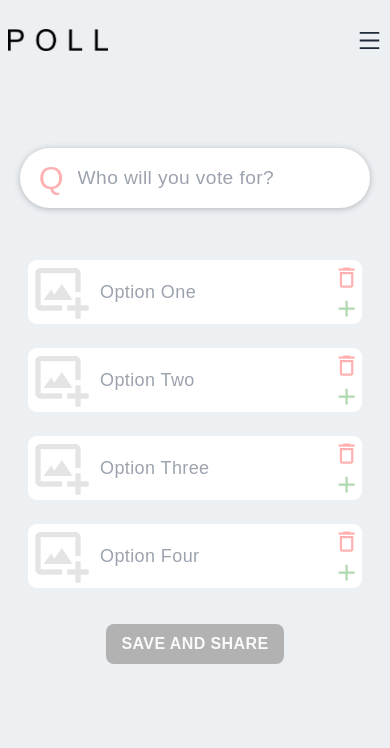
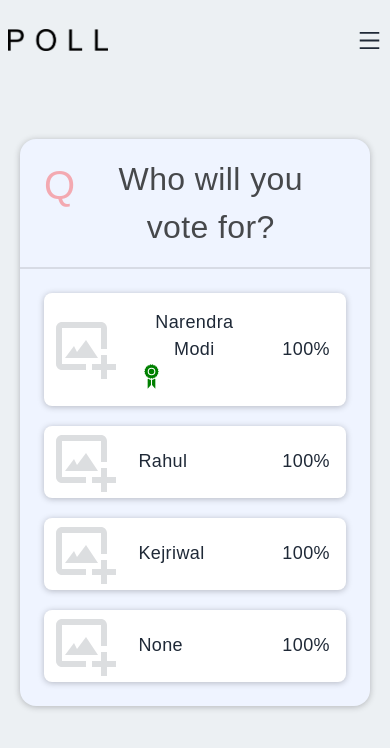
Before and after one commit to ankit-programmer/rt-poll-ui, a Next.js app: page / in a window 390 px wide. Shown: the top 748 px of the page. Built offline with nearby package versions, Linux system fonts and the light colour scheme.

Commit message:
View Poll Component Complete

```diff
--- /dev/null
+++ b/components/ViewPoll/ViewPoll.module.css
@@ -0,0 +1,150 @@
+.QuestionContainer {
+    display: grid;
+    grid-template-columns: auto 1fr;
+    margin-inline: 24px;
+    margin-block: 16px;
+}
+
+.QuestionText {
+    color: black;
+    opacity: 70%;
+    font-size: large;
+    display: flex;
+    justify-content: flex-start;
+    flex-wrap: wrap;
+    align-items: center;
+    flex-direction: row;
+    align-content: center;
+    margin-inline: 16px;
+/*
+    background-color: white;
+    width: 100%;
+
+    padding: 16px;
+    border-radius: 2em;
+    padding-left: 3em;
+    padding-right: 1.5em;
+    box-shadow: 10px; */
+    font-size: 2rem;
+    /* margin-bottom: 32px; */
+    outline: 0;
+  }
+  .QuestionIcon {
+
+    font-size: 2.5rem;
+    color: red;
+    opacity: 30%;
+    cursor: default;
+  }
+
+  .Divider {
+    border: solid black 1px;
+    opacity: 10%;
+  }
+  .PollContainer {
+  position: relative;
+  background-color: rgb(239, 244, 255);
+  border-radius: 1rem;
+    width: 100%;
+    max-width: 800px;
+    box-shadow: 0 1px 6px 0 rgba(32, 33, 36, 0.28);
+  }
+  .OptionContainer {
+    display: grid;
+    grid-gap: 1.25rem;
+    margin: 24px;
+    /* padding-inline: 1rem; */
+    justify-items: center;
+    /* grid-template-columns: repeat(auto-fill,50%); */
+    grid-template-columns: repeat(auto-fit, minmax(350px, 1fr));
+
+  }
+  .Option {
+    background-color: white;
+    position: relative;
+    width: 100%;
+    /* height: 5rem; */
+    display: grid;
+    border-radius: 0.5rem;
+    grid-template-columns: auto 1fr auto;
+    box-shadow: 0 1px 6px 0 rgba(32, 33, 36, 0.28);
+    cursor: pointer;
+  }
+  .OptionIcon {
+    /* width: max-content;
+    opacity: 10%;
+    color: black;
+    cursor: pointer; */
+    font-size: large;
+    display: flex;
+    justify-content: flex-start;
+    flex-wrap: wrap;
+    align-items: center;
+    flex-direction: row;
+    align-content: center;
+    opacity: 15%;
+    padding-left: 0.4rem;
+  }
+  .OptionText {
+    font-size: large;
+    display: flex;
+    justify-content: flex-start;
+    flex-wrap: wrap;
+    align-items: center;
+    flex-direction: row;
+    align-content: center;
+    padding: 1rem;
+    padding-left: 1rem;
+  }
+
+  .OptionStat {
+    font-size: large;
+    font-size: large;
+    display: flex;
+    justify-content: flex-end;
+    flex-wrap: wrap;
+    align-items: center;
+    flex-direction: row;
+    align-content: center;
+    padding: 1rem;
+  }
+
+  @media screen and (max-width: 480px) {
+      .OptionInput {
+          min-width: 200px;
+      }
+      .OptionContainer {
+          grid-template-columns: repeat(auto-fit, minmax(200px, 1fr));
+      }
+  }
+
+  .ActionContainer {
+    position: absolute;
+    display: grid;
+    right: 0;
+    bottom: 0%;
+    margin-top: 20px;
+    margin-right: 8px;
+    justify-items: center;
+  }
+  .OptionActionButton {
+    margin: 2px;
+    color: red;
+    opacity: 30%;
+    cursor: pointer;
+  }
+
+  .ActionButton {
+    text-transform: uppercase;
+    padding: 0.5rem;
+    margin: 2rem;
+    padding-inline: 1rem;
+    border-radius: 0.5rem;
+    background-color: rgb(178, 178, 178);
+    opacity: 100%;
+    color: rgba(255, 255, 255, 0.932);
+    font-weight: bold;
+  }
+  .ActionButton:hover {
+    background-color: rgb(255, 164, 164);
+  }
--- /dev/null
+++ b/components/ViewPoll/ViewPoll.tsx
@@ -0,0 +1,84 @@
+import React, { useEffect, useRef, useState } from 'react'
+import styles from './ViewPoll.module.css';
+
+import { BiImageAdd } from 'react-icons/bi';
+import { GiAchievement } from 'react-icons/gi';
+import { BsPlus, BsPlusCircle, BsPlusCircleDotted } from 'react-icons/bs';
+import { MdAdd, MdDeleteOutline } from 'react-icons/md';
+const ViewPoll = () => {
+    const question = "Who will you vote for? ";
+    const options = ["Narendra Modi", "Rahul", "Kejriwal", "None"];
+    let placeholders = ["Who will you vote for?", "Who will win FIFA WC 2022?", "Who will win this T20 World Cup?", "Where should we go for vacation?"];
+    let [placeholder, setPlaceholder] = useState("");
+    const quesRef: any = useRef(null);
+    useEffect(() => {
+        if (quesRef.current) {
+            quesRef?.current?.focus();
+        }
+        (async () => {
+            while (placeholders.length) {
+                let ph = placeholders.shift();
+                placeholders.push(ph || "");
+                let sent = "";
+                let words = ph?.split(" ") || [];
+                for (const word of words) {
+                    sent += `${word} `;
+                    setPlaceholder(sent);
+                    await dummyWait(300);
+                }
+                await dummyWait(5000);
+
+            }
+
+        })();
+    }, [])
+    return (
+        <div className='w-full h-screen text-center'>
+            <div className='max-w-[1240px] w-full h-full mx-auto p-5 flex justify-center items-center'>
+
+                <form className={styles.PollContainer}>
+
+                    <div className={styles.QuestionContainer}>
+
+                    <div className={styles.QuestionIcon}>Q</div>
+                    <div className={styles.QuestionText}>{question}</div>
+                    {/* <input ref={quesRef} autoFocus className={styles.QuestionInput} type="text" id='question' placeholder={placeholder} ></input> */}
+
+                    </div>
+                    <div className={styles.Divider}></div>
+                    <div className={styles.OptionContainer}>
+                        {
+                            options.map((option, i) => (
+                                <div className={styles.Option}>
+                                    <div className={styles.OptionIcon}>
+
+                                        <BiImageAdd size="4em"></BiImageAdd>
+                                    </div>
+                                    <div className={styles.OptionText}>{option}
+                                        {i == 0 ? <GiAchievement size="1.5em" color='green'></GiAchievement> : ""}
+                                    </div>
+                                    <div className={styles.OptionStat}>100% </div>
+                                </div>
+
+                            ))
+                        }
+
+
+                    </div>
+                    {/* <button className={styles.ActionButton}>Save and Share</button> */}
+                </form>
+
+            </div>
+        </div>
+
+    )
+}
+
+function dummyWait(time = 1000) {
+    return new Promise((resolve, reject) => {
+        setTimeout(() => {
+            return resolve(true);
+        }, time);
+    })
+}
+export default ViewPoll;
--- a/pages/index.tsx
+++ b/pages/index.tsx
@@ -2,6 +2,7 @@ import Head from 'next/head'
 import Image from 'next/image'
 import CreatePoll from '../components/CreatePoll/CreatePoll'
 import NavBar from '../components/NavBar/NavBar'
+import ViewPoll from '../components/ViewPoll/ViewPoll'
 
 export default function Home() {
   return (
@@ -12,7 +13,8 @@ export default function Home() {
         <link rel="icon" href="/favicon.ico" />
       </Head>
       <NavBar/>
-      <CreatePoll/>
+      {/* <CreatePoll/> */}
+      <ViewPoll/>
     </div>
   )
 }
```
